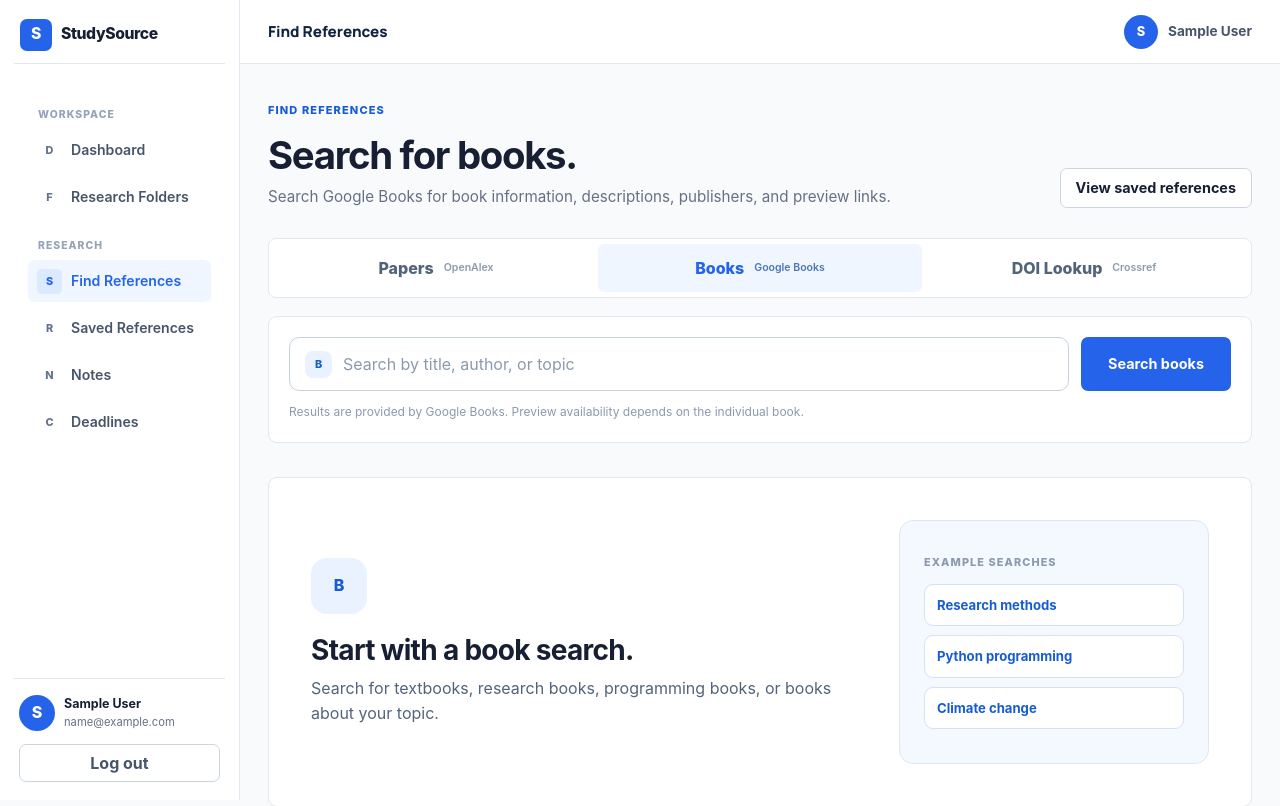
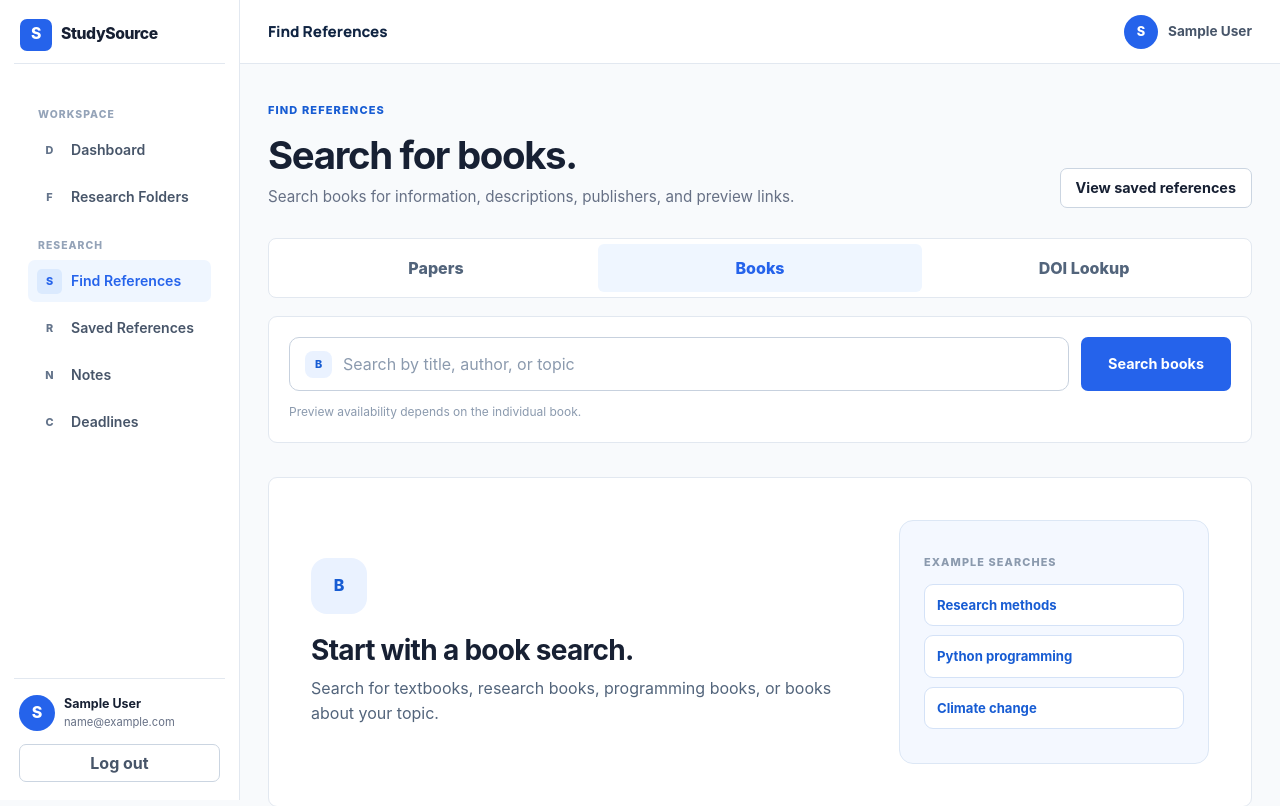
Before and after one commit to KeiRuss01/StudySource, a Django app: page /references/books/ in a window 1280 px wide. Shown: the top 806 px of the page. Run offline with Django 5.2, Linux system fonts and the light colour scheme; the visitor is signed in with stand-in values (Sample User, id 1).

Commit message:
updating some design

```diff
--- a/study/templates/study/admin/content.html
+++ b/study/templates/study/admin/content.html
@@ -9,7 +9,7 @@
 
     <div class="admin-content-grid">
         <section class="admin-panel"><div class="admin-panel-heading"><div><span class="eyebrow">Latest</span><h2>Research folders</h2></div></div>{% if folders %}<div class="admin-record-list">{% for item in folders %}<div><strong>{{ item.name }}</strong><span>{{ item.owner.full_name }}</span><small>{{ item.created_at|date:"M j, Y" }}</small></div>{% endfor %}</div>{% else %}<div class="admin-empty">No folders.</div>{% endif %}</section>
-        <section class="admin-panel"><div class="admin-panel-heading"><div><span class="eyebrow">Latest</span><h2>Saved references</h2></div></div>{% if references %}<div class="admin-record-list">{% for item in references %}<div><strong>{{ item.title|truncatechars:70 }}</strong><span>{{ item.owner.full_name }} · {{ item.get_provider_display }}</span><small>{{ item.created_at|date:"M j, Y" }}</small></div>{% endfor %}</div>{% else %}<div class="admin-empty">No references.</div>{% endif %}</section>
+        <section class="admin-panel"><div class="admin-panel-heading"><div><span class="eyebrow">Latest</span><h2>Saved references</h2></div></div>{% if references %}<div class="admin-record-list">{% for item in references %}<div><strong>{{ item.title|truncatechars:70 }}</strong><span>{{ item.owner.full_name }}</span><small>{{ item.created_at|date:"M j, Y" }}</small></div>{% endfor %}</div>{% else %}<div class="admin-empty">No references.</div>{% endif %}</section>
         <section class="admin-panel"><div class="admin-panel-heading"><div><span class="eyebrow">Latest</span><h2>Research notes</h2></div></div>{% if notes %}<div class="admin-record-list">{% for item in notes %}<div><strong>{{ item.title }}</strong><span>{{ item.owner.full_name }} · {{ item.folder.name }}</span><small>{{ item.updated_at|date:"M j, Y" }}</small></div>{% endfor %}</div>{% else %}<div class="admin-empty">No notes.</div>{% endif %}</section>
         <section class="admin-panel"><div class="admin-panel-heading"><div><span class="eyebrow">Latest</span><h2>Deadlines</h2></div></div>{% if deadlines %}<div class="admin-record-list">{% for item in deadlines %}<div><strong>{{ item.title }}</strong><span>{{ item.owner.full_name }} · {{ item.folder.name }}</span><small>Due {{ item.due_date|date:"M j, Y" }}</small></div>{% endfor %}</div>{% else %}<div class="admin-empty">No deadlines.</div>{% endif %}</section>
         <section class="admin-panel admin-images-panel"><div class="admin-panel-heading"><div><span class="eyebrow">Latest</span><h2>Uploaded images</h2></div></div>{% if images %}<div class="admin-image-list">{% for item in images %}<a href="{{ item.image_url }}" target="_blank" rel="noopener noreferrer"><img src="{{ item.image_url }}" alt="{{ item.title|default:'Research image' }}"><span>{{ item.title|default:'Research image' }}<small>{{ item.owner.full_name }}</small></span></a>{% endfor %}</div>{% else %}<div class="admin-empty">No images.</div>{% endif %}</section>
--- a/study/templates/study/admin/dashboard.html
+++ b/study/templates/study/admin/dashboard.html
@@ -20,7 +20,7 @@
         <article class="admin-stat-card"><span>Saved references</span><strong>{{ reference_count }}</strong><small>Papers and books</small></article>
         <article class="admin-stat-card"><span>Research notes</span><strong>{{ note_count }}</strong><small>Student-authored notes</small></article>
         <article class="admin-stat-card"><span>Deadlines</span><strong>{{ deadline_count }}</strong><small>Tracked tasks</small></article>
-        <article class="admin-stat-card"><span>Uploaded images</span><strong>{{ image_count }}</strong><small>Cloudinary assets</small></article>
+        <article class="admin-stat-card"><span>Uploaded images</span><strong>{{ image_count }}</strong><small>Student note images</small></article>
     </div>
 
     <div class="admin-dashboard-grid">
--- a/study/templates/study/folders/folder_detail.html
+++ b/study/templates/study/folders/folder_detail.html
@@ -162,7 +162,7 @@
                                 <div class="folder-reference-content">
                                     <div class="paper-result-badges">
                                         <span class="result-provider-badge">
-                                            {{ reference.get_provider_display }}
+                                            {{ reference.get_reference_type_display }}
                                         </span>
 
                                         <span class="result-neutral-badge">
@@ -254,7 +254,7 @@
                     <h3>No references saved yet</h3>
 
                     <p>
-                        Search OpenAlex and save a paper to this folder.
+                        Search for a paper and save it to this folder.
                     </p>
 
                     <a
--- a/study/templates/study/home.html
+++ b/study/templates/study/home.html
@@ -54,7 +54,7 @@
                         <span class="source-icon">P</span>
                         <div>
                             <strong>Community approaches to dengue prevention</strong>
-                            <small>OpenAlex · Research paper · 2025</small>
+                            <small>Research paper · 2025</small>
                         </div>
                         <span class="source-tag">Saved</span>
                     </div>
@@ -62,7 +62,7 @@
                         <span class="source-icon book">B</span>
                         <div>
                             <strong>Public Health Research Methods</strong>
-                            <small>Google Books · Book · 2024</small>
+                            <small>Book · 2024</small>
                         </div>
                         <span class="source-tag">Saved</span>
                     </div>
--- a/study/templates/study/references/book_search.html
+++ b/study/templates/study/references/book_search.html
@@ -19,8 +19,8 @@
             <h1>Search for books.</h1>
 
             <p>
-                Search Google Books for book information,
-                descriptions, publishers, and preview links.
+                Search books for information, descriptions,
+                publishers, and preview links.
             </p>
         </div>
 
@@ -41,7 +41,6 @@
             href="{% url 'paper_search' %}"
         >
             Papers
-            <small>OpenAlex</small>
         </a>
 
         <a
@@ -49,7 +48,6 @@
             href="{% url 'book_search' %}"
         >
             Books
-            <small>Google Books</small>
         </a>
 
         <a
@@ -57,7 +55,6 @@
             href="{% url 'doi_lookup' %}"
         >
             DOI Lookup
-            <small>Crossref</small>
         </a>
     </div>
 
@@ -104,8 +101,7 @@
         </form>
 
         <p class="search-provider-note">
-            Results are provided by Google Books. Preview
-            availability depends on the individual book.
+            Preview availability depends on the individual book.
         </p>
     </section>
 
@@ -131,7 +127,7 @@
         <div class="search-results-heading">
             <div>
                 <span class="eyebrow">
-                    Google Books results
+                    Book results
                 </span>
 
                 <h2>
@@ -151,10 +147,6 @@
                     <article class="paper-result-card">
                         <div class="paper-result-main">
                             <div class="paper-result-badges">
-                                <span class="result-provider-badge">
-                                    Google Books
-                                </span>
-
                                 <span class="result-neutral-badge">
                                     Book
                                 </span>
--- a/study/templates/study/references/saved_reference_list.html
+++ b/study/templates/study/references/saved_reference_list.html
@@ -114,10 +114,6 @@
                 <article class="saved-reference-card">
                     <div class="saved-reference-content">
                         <div class="paper-result-badges">
-                            <span class="result-provider-badge">
-                                {{ reference.get_provider_display }}
-                            </span>
-
                             <span class="result-neutral-badge">
                                 {{ reference.get_reference_type_display }}
                             </span>
@@ -272,7 +268,7 @@
             <h2>No saved references yet</h2>
 
             <p>
-                Search OpenAlex and save useful papers to build
+                Search and save useful papers to build
                 your research library.
             </p>
 
```
Also changed, not shown: study/templates/study/about.html (+6 -6 lines), study/templates/study/references/doi_lookup.html (+3 -12 lines), study/templates/study/references/paper_search.html (+4 -12 lines).
